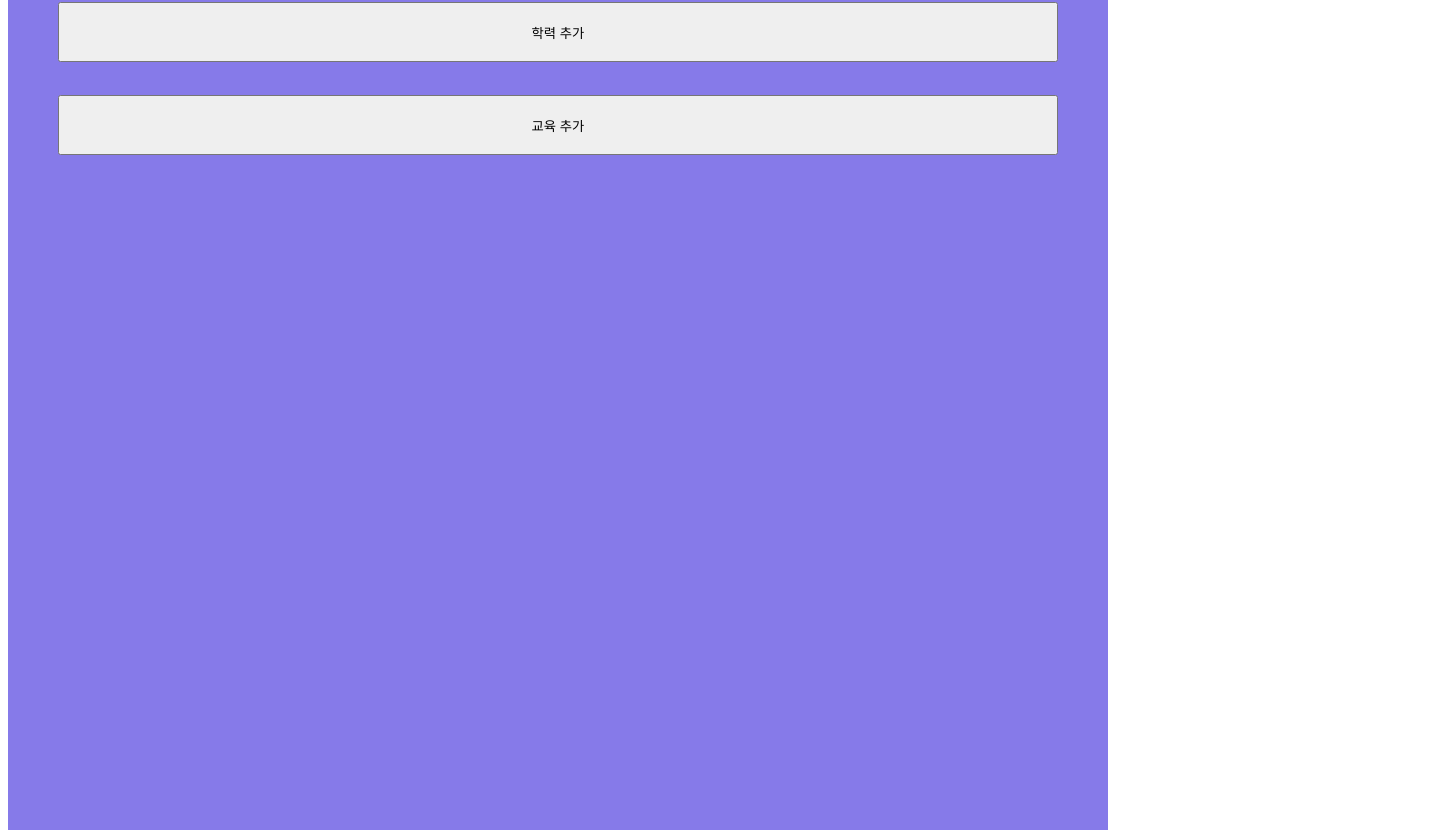
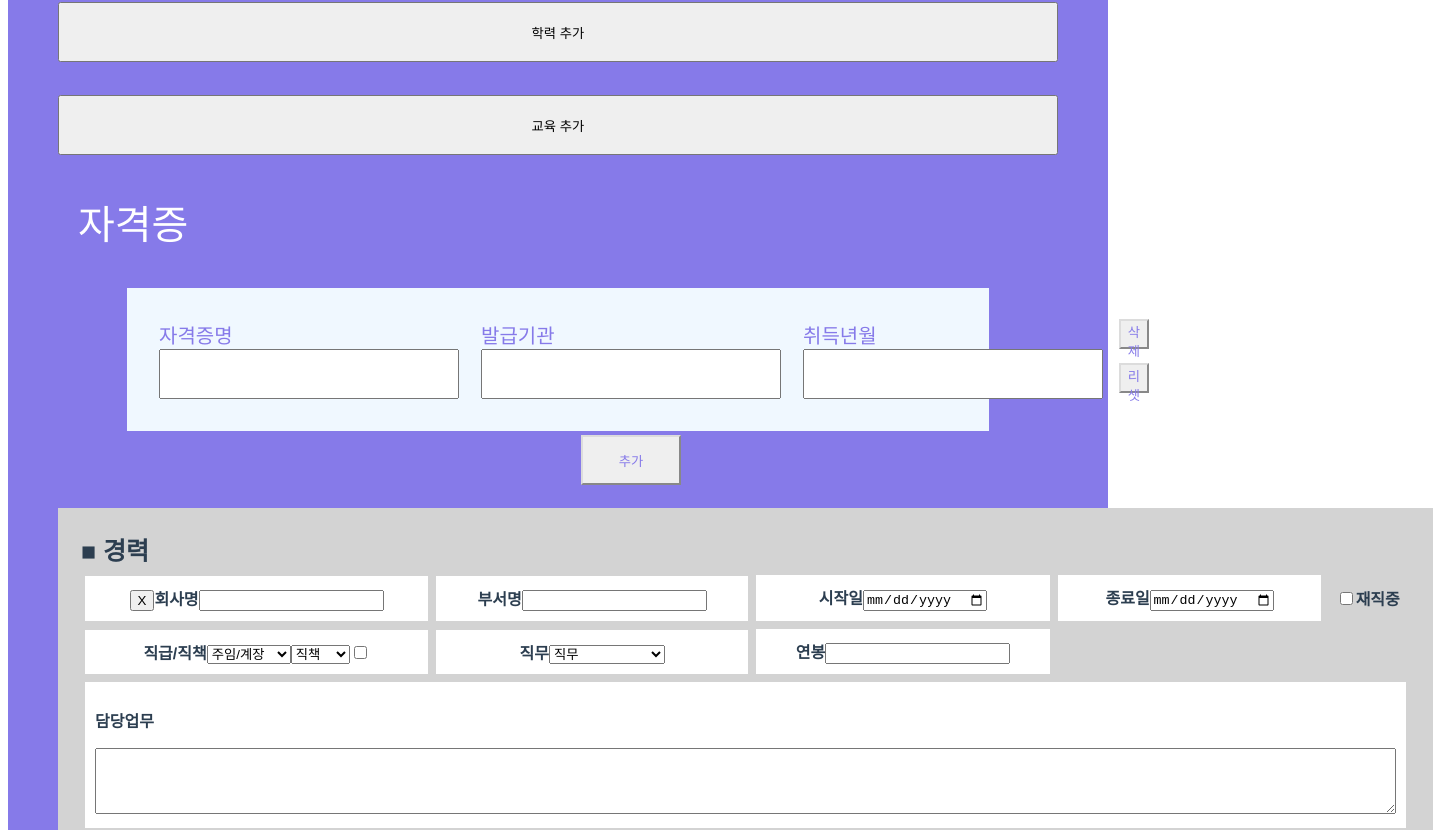
Before and after one commit to wkjung0624/Career-Block, a Vue app in the folder front-end/: page / in a window 1280 px wide. Shown: the part 339-1169 px from the top of the page, 1433 px wide, since content can reach past the window. Built offline with nearby package versions, Linux system fonts and the light colour scheme; a web font is replaced by a local one.

Commit message:
Update Home.vue

```diff
--- a/front-end/src/views/Home.vue
+++ b/front-end/src/views/Home.vue
@@ -3,6 +3,8 @@
     <Profile />
     <Education />
     <Learn />
+    <Certification />
+    <Career />
   </div>
 </template>
 
@@ -11,11 +13,13 @@
 import Profile from "@/components/Profile.vue";
 import Education from "@/components/Education.vue";
 import Learn from "@/components/Learn.vue";
+import Certification from "@/components/Certification.vue";
+import Career from "@/components/Career.vue";
 
 export default {
   name: "components",
   components: {
-    Profile, Education, Learn
+    Profile, Education, Learn, Certification, Career
   },
 };
 </script>
```
